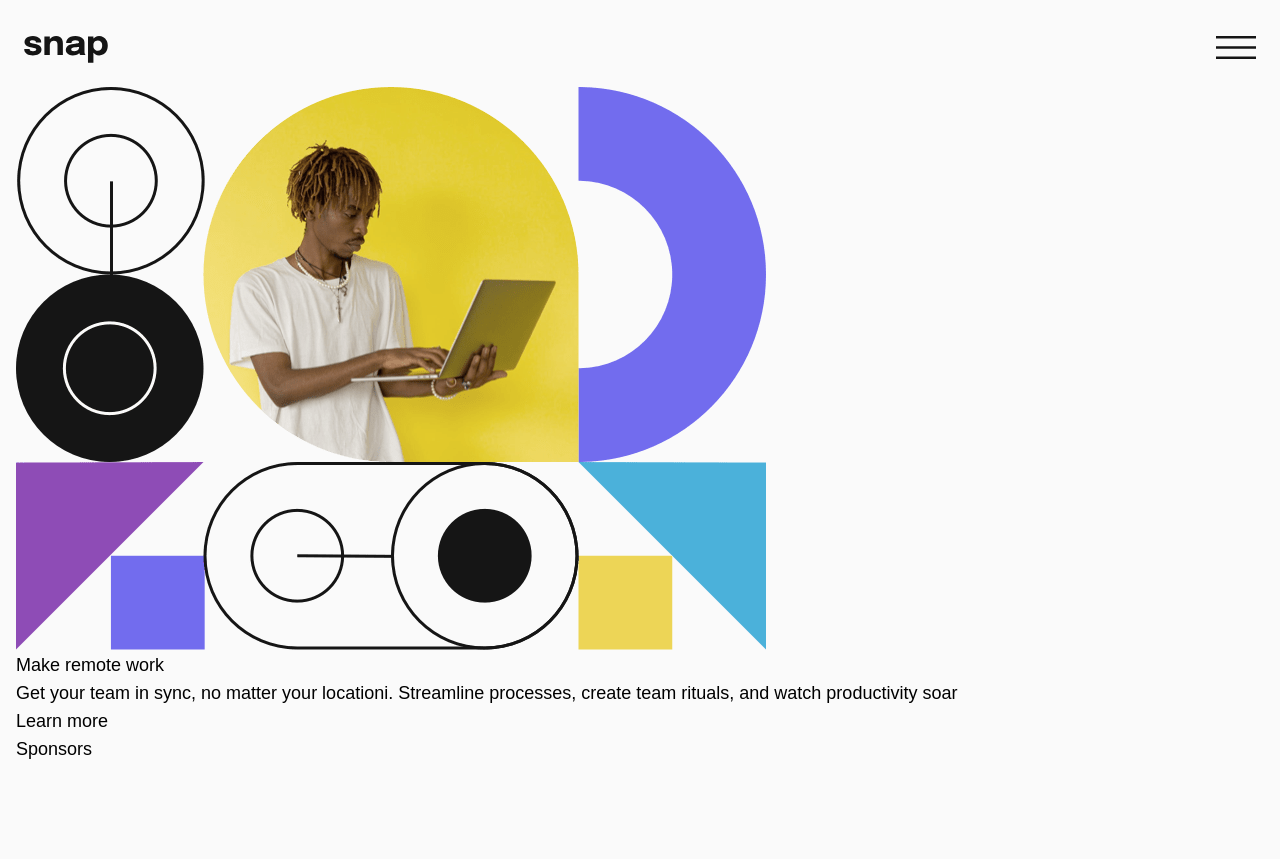
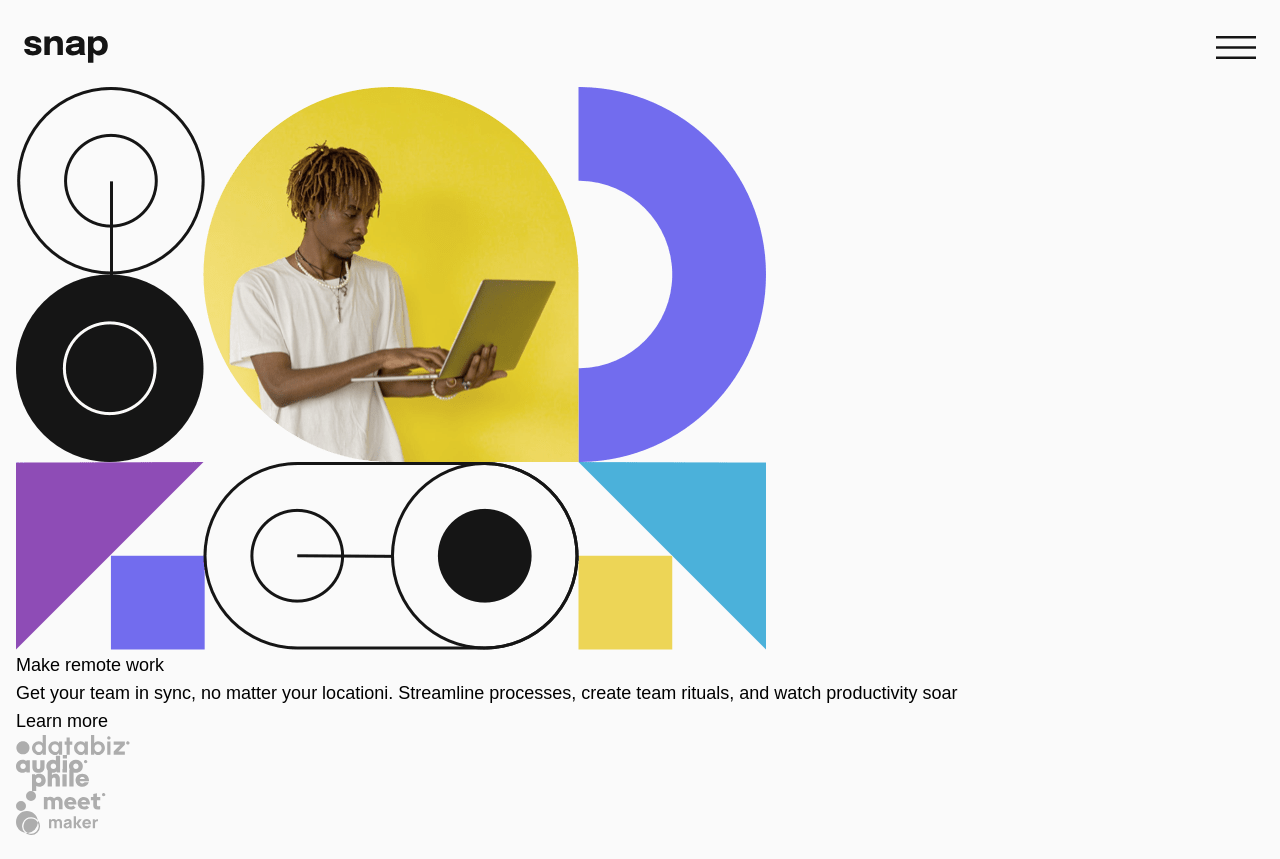
Before and after one commit to mdubelbeis/intro-section-db-menu, a React (Create React App) app: page / in a window 1280 px wide. Before the commit the page ends 800 px from the top, so only its background shows below. Built offline with nearby package versions, Linux system fonts and the light colour scheme.

Commit message:
changed component name

```diff
--- a/src/components/Info.component.js
+++ b/src/components/Info.component.js
@@ -1,6 +1,6 @@
 import React from 'react';
 
-import Sponsors from './Sponsors.component';
+import Clients from './Clients.component';
 
 const Info = () => {
   return (
@@ -11,7 +11,7 @@ const Info = () => {
         processes, create team rituals, and watch productivity soar
       </p>
       <button>Learn more</button>
-      <Sponsors />
+      <Clients />
     </div>
   );
 };
```
